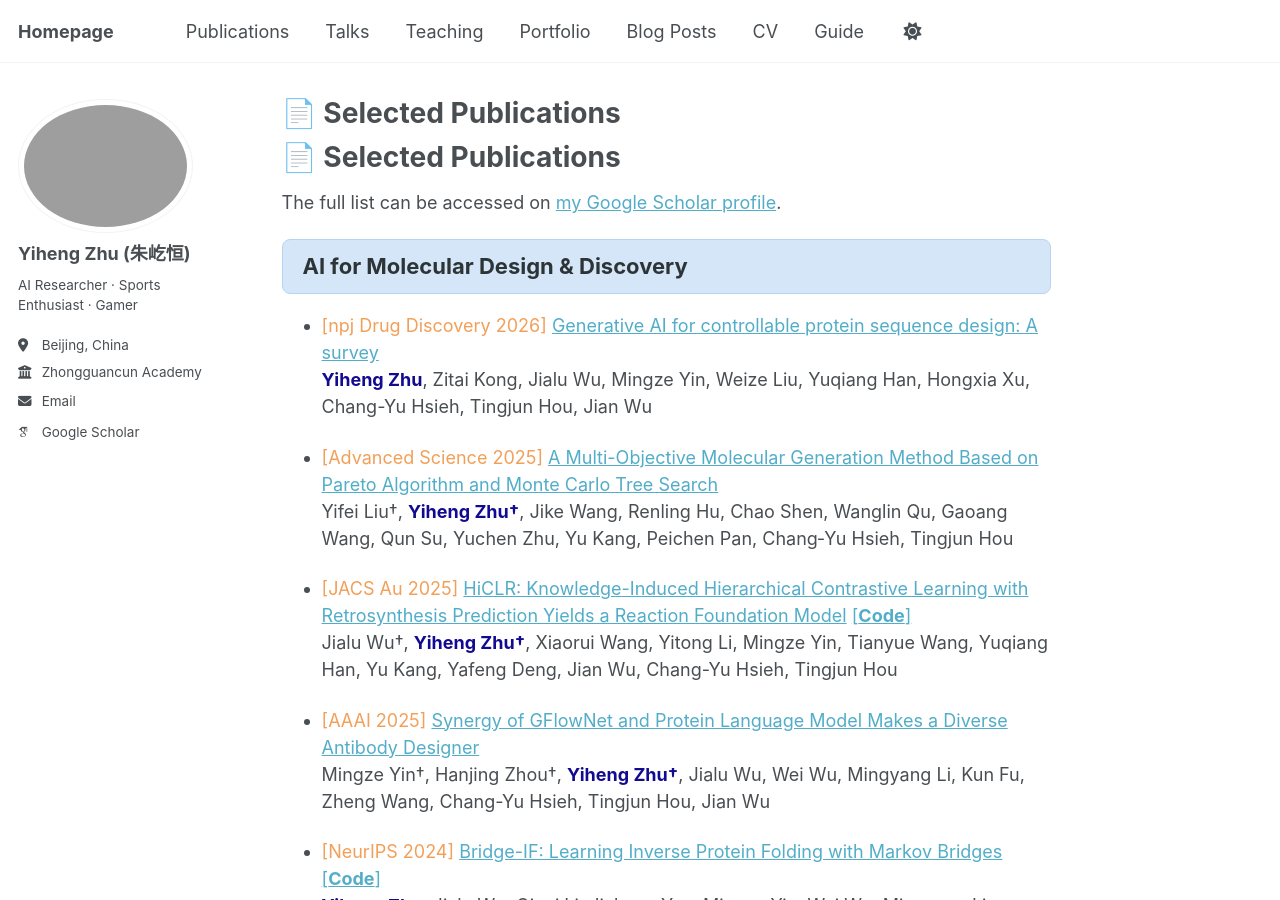
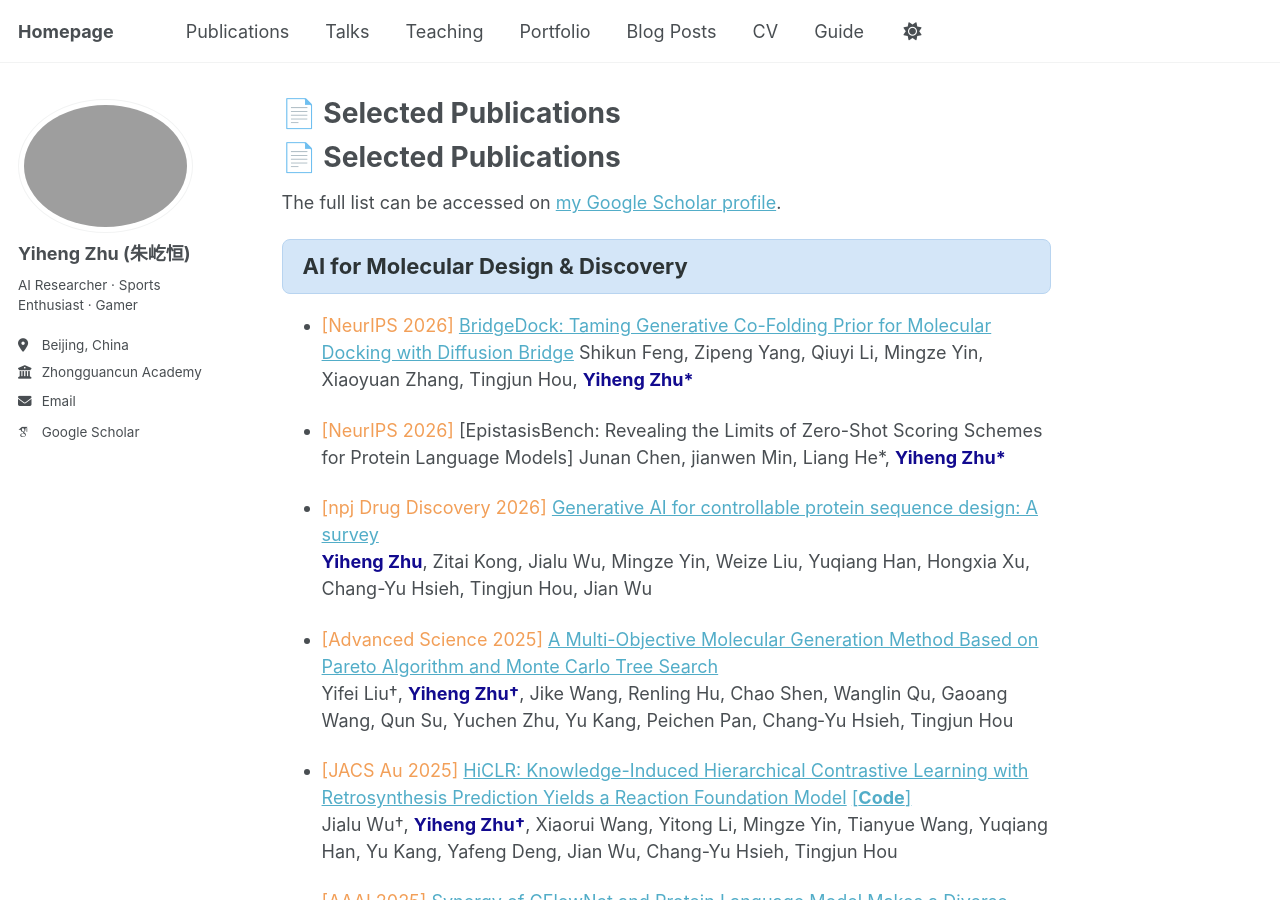
Before and after one commit to derrickzhu147/derrickzhu147.github.io, a Jekyll site: the page built from _pages/pub.md, in a window 1280 px wide and 900 px high. Built offline with Jekyll 4.4.1, drawn with Linux system fonts in a browser that asks for light colours; some web fonts are replaced; our own code applies the rules of GitHub Pages for plain Markdown files.

Commit message:
Add new publications and update author highlights

```diff
--- a/_pages/pub.md
+++ b/_pages/pub.md
@@ -4,6 +4,16 @@ The full list can be accessed on <a href="https://scholar.google.com/citations?u
 <div style="background:#D4E6F8;color:#2D3436;padding:10px 20px;border-radius:8px;font-size:22px;font-weight:bold;border:1px solid #B8D4F0">
 AI for Molecular Design & Discovery
 </div>
+
+- <span style="color:#F29F58;">[NeurIPS 2026]</span>
+  [BridgeDock: Taming Generative Co-Folding Prior for Molecular Docking with Diffusion Bridge](https://arxiv.org/abs/2611.00795)
+  Shikun Feng, Zipeng Yang, Qiuyi Li, Mingze Yin, Xiaoyuan Zhang, Tingjun Hou, **<span style="color:#120A8F;">Yiheng Zhu\*</span>**
+
+
+- <span style="color:#F29F58;">[NeurIPS 2026]</span>
+  [EpistasisBench: Revealing the Limits of Zero-Shot Scoring Schemes for Protein Language Models]
+  Junan Chen, jianwen Min, Liang He\*, **<span style="color:#120A8F;">Yiheng Zhu\*</span>**
+
 
 - <span style="color:#F29F58;">[npj Drug Discovery 2026]</span>
   [Generative AI for controllable protein sequence design: A survey](https://www.nature.com/articles/s44386-026-00054-5)
```
